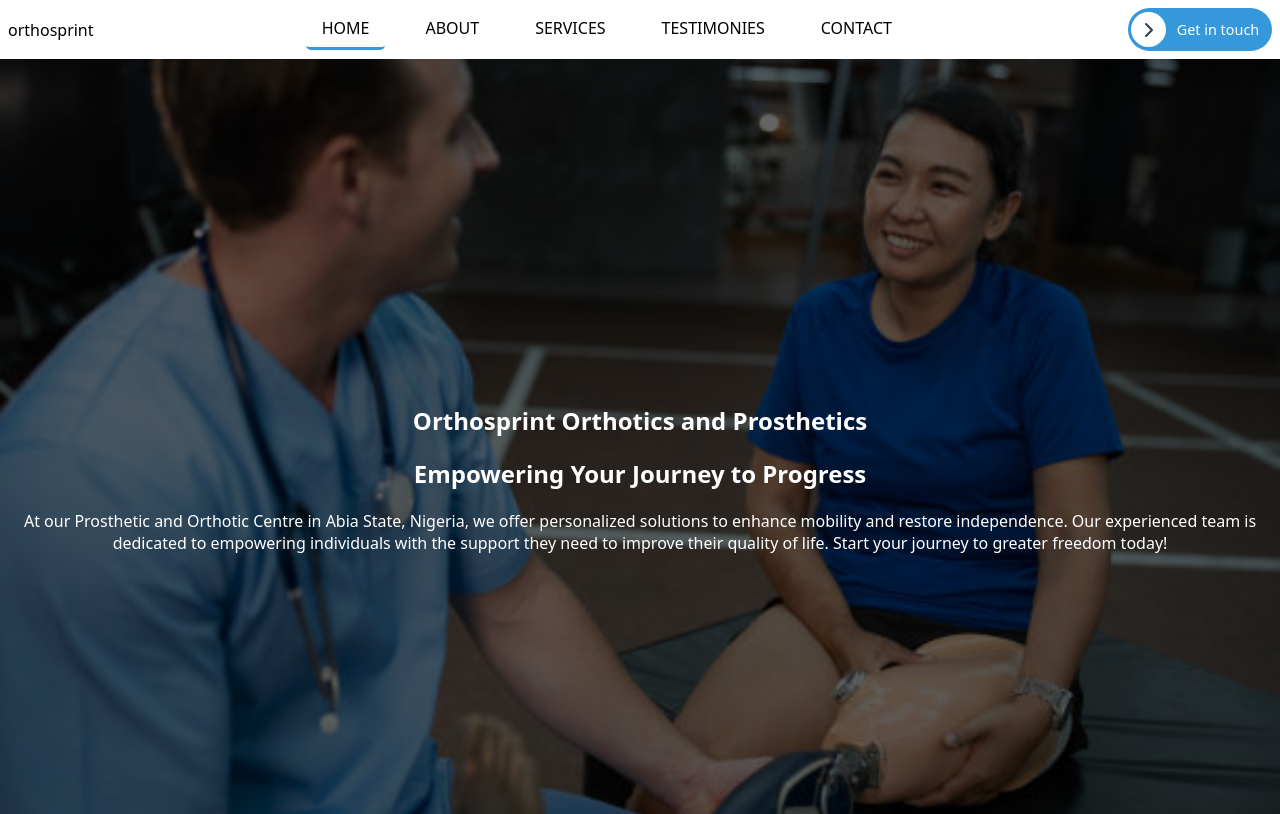
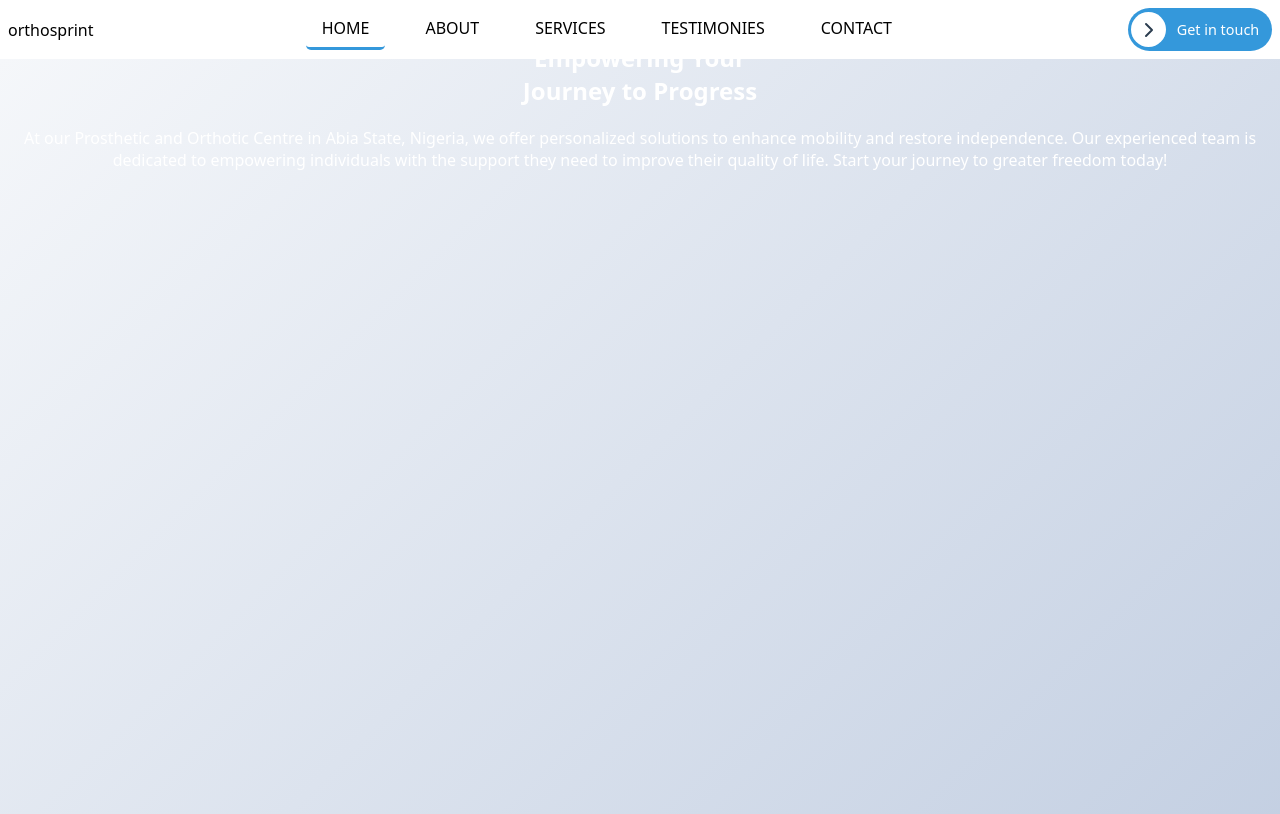
Before and after one commit to Mario-Gozie/Orthosprint-web-app, a React (Vite) app: page / in a window 1280 px wide. Shown: the top 814 px of the page. Built offline with nearby package versions, Linux system fonts and the light colour scheme.

Commit message:
making a better home section

```diff
--- a/src/Components/Homepage-Components/Home.jsx
+++ b/src/Components/Homepage-Components/Home.jsx
@@ -3,18 +3,27 @@ import React from "react";
 function Home() {
   return (
     <section style={{ height: "100vh" }} id="home">
-      <div className="overlay"></div>
-      <div className="text">
-        <h2>Orthosprint Orthotics and Prosthetics</h2>
-        <h1>Empowering Your Journey to Progress</h1>
+      <div className="home-wrapper">
+        <div className="clockwise-rotation"></div>
+        <div className="anti-clockwise-rotation"></div>
+        <div className="centre"></div>
+        <div className="text">
+          <h2>Orthosprint Orthotics and Prosthetics</h2>
+          <h1>
+            Empowering Your <br />
+            Journey to Progress
+          </h1>
 
-        <p>
-          At our Prosthetic and Orthotic Centre in Abia State, Nigeria, we offer
-          personalized solutions to enhance mobility and restore independence.
-          Our experienced team is dedicated to empowering individuals with the
-          support they need to improve their quality of life. Start your journey
-          to greater freedom today!
-        </p>
+          <p>
+            At our Prosthetic and Orthotic Centre in Abia State, Nigeria, we
+            offer personalized solutions to enhance mobility and restore
+            independence. Our experienced team is dedicated to empowering
+            individuals with the support they need to improve their quality of
+            life. Start your journey to greater freedom today!
+          </p>
+          <div></div>
+        </div>
+        <img src="" alt="" />
       </div>
     </section>
   );
--- a/src/Css/homepageCss.css
+++ b/src/Css/homepageCss.css
@@ -142,19 +142,10 @@ nav {
 #home {
   position: relative;
   height: 100vh; /* Full viewport height */
-  background-image: url("../assets/homepageImage.jpg"); /* Replace with your image path */
+  background: linear-gradient(135deg, #f5f7fa 0%, #c3cfe2 100%);
   background-size: cover;
   background-position: center;
   margin: 0rem 0.1rem;
-}
-
-.overlay {
-  position: absolute;
-  top: 0;
-  left: 0;
-  right: 0;
-  bottom: 0;
-  background-color: rgba(0, 0, 0, 0.6); /* Dark overlay */
 }
 
 .text {
@@ -207,6 +198,12 @@ nav {
   align-items: center;
   background: var(--offWihite-color);
   box-shadow: 0 2px 5px rgba(0, 0, 0, 0.1);
+  transition: transform 0.3s ease, box-shadow 0.3s ease;
+}
+
+.service-card:hover {
+  transform: translateY(-10px);
+  box-shadow: 0 10px 20px rgba(0, 0, 0, 0.1);
 }
 
 .icon-container {
@@ -233,7 +230,6 @@ footer {
 .footer-container {
   width: 100%;
   max-width: 1440px;
-  padding: 0 0.3rem;
 }
 
 .footer-wrapper {
@@ -249,6 +245,7 @@ footer {
   flex: 1; /* All items grow equally to fill space */
   min-width: 200px; /* Minimum width before wrapping */
   max-width: 100%; /* Prevent overflow (optional) */
+  margin: 0 0.5rem;
 }
 
 footer h2 {
@@ -326,6 +323,8 @@ footer h2::after {
 }
 .copy-right-text {
   text-align: center;
+  margin: 0;
+  margin-bottom: 1rem;
 }
 
 /* Responsive adjustments */
--- a/src/index.css
+++ b/src/index.css
@@ -1,5 +1,7 @@
 :root {
   font-family: system-ui, Avenir, Helvetica, Arial, sans-serif;
+  padding: 0;
+  margin: 0;
   box-sizing: border-box;
 
   /* line-height: 1.5;
```
